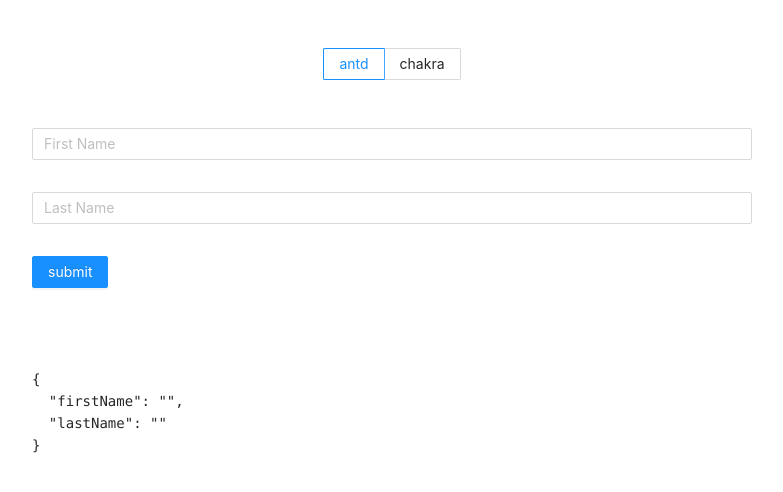
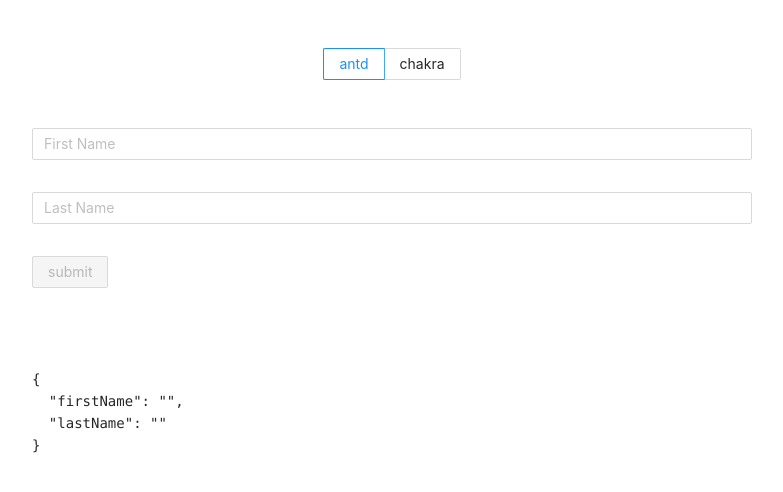
Before and after one commit to theshaneyu/my-react-form-best-practice, a React (Create React App) app: page / in a window 1280 px wide. Shown: the top 492 px of the page, without its empty margins (248-1031 px from the left). Built offline with nearby package versions, Linux system fonts and the light colour scheme.

Commit message:
feat: add yup validation

```diff
--- a/package.json
+++ b/package.json
@@ -16,7 +16,8 @@
     "react-dom": "^18.0.0",
     "react-scripts": "5.0.1",
     "typescript": "^4.4.2",
-    "web-vitals": "^2.1.0"
+    "web-vitals": "^2.1.0",
+    "yup": "^0.32.11"
   },
   "scripts": {
     "start": "react-scripts start",
@@ -41,5 +42,6 @@
       "last 1 firefox version",
       "last 1 safari version"
     ]
-  }
+  },
+  "devDependencies": {}
 }
--- a/src/components/antd/AntdForm.tsx
+++ b/src/components/antd/AntdForm.tsx
@@ -2,6 +2,7 @@ import { Button } from 'antd';
 import { Field, Form, Formik } from 'formik';
 import React from 'react';
 
+import { yupSchema } from '../../lib/yupSchema';
 import styles from './styles/AntdForm.module.css';
 import { TextField } from './TextField';
 
@@ -15,25 +16,37 @@ export const AntdForm: React.FC = () => {
 
           actions.resetForm();
         }}
+        validationSchema={yupSchema}
       >
-        {({ values }) => (
+        {({ values, errors }) => (
           <>
             <Form className={styles.form}>
+              <div className={styles.field}>
                 <Field
                   name="firstName"
                   component={TextField}
                   placeholder="First Name"
-                className={styles.field}
                 />
+              </div>
 
+              <div className={styles.field}>
                 <Field
                   name="lastName"
                   component={TextField}
                   placeholder="Last Name"
-                className={styles.field}
                 />
+              </div>
 
-              <Button type="primary" htmlType="submit">
+              <Button
+                disabled={
+                  !values.firstName ||
+                  !values.lastName ||
+                  !!errors.firstName ||
+                  !!errors.lastName
+                }
+                type="primary"
+                htmlType="submit"
+              >
                 submit
               </Button>
             </Form>
--- a/src/components/antd/TextField.tsx
+++ b/src/components/antd/TextField.tsx
@@ -34,6 +34,9 @@ export const TextField: React.FC<FieldProps<string>> = ({
   return (
     <div>
       <Input {...field} {...props} />
+      {errorText && (
+        <p style={{ fontSize: 1, color: 'red', marginTop: 3 }}>{errorText}</p>
+      )}
     </div>
   );
 };
--- /dev/null
+++ b/src/lib/yupSchema.ts
@@ -0,0 +1,12 @@
+import * as yup from 'yup';
+
+export const yupSchema = yup.object({
+  firstName: yup
+    .string()
+    .required('First name can not be empty')
+    .max(10, 'Length can not exceed 10 characters'),
+  lastName: yup
+    .string()
+    .required('Last name can not be empty')
+    .max(10, 'Length can not exceed 10 characters'),
+});
```
Also changed, not shown: 1 other file (tests, documents, lock files or other folders). Lines whose indentation alone changed are shown as unchanged.
